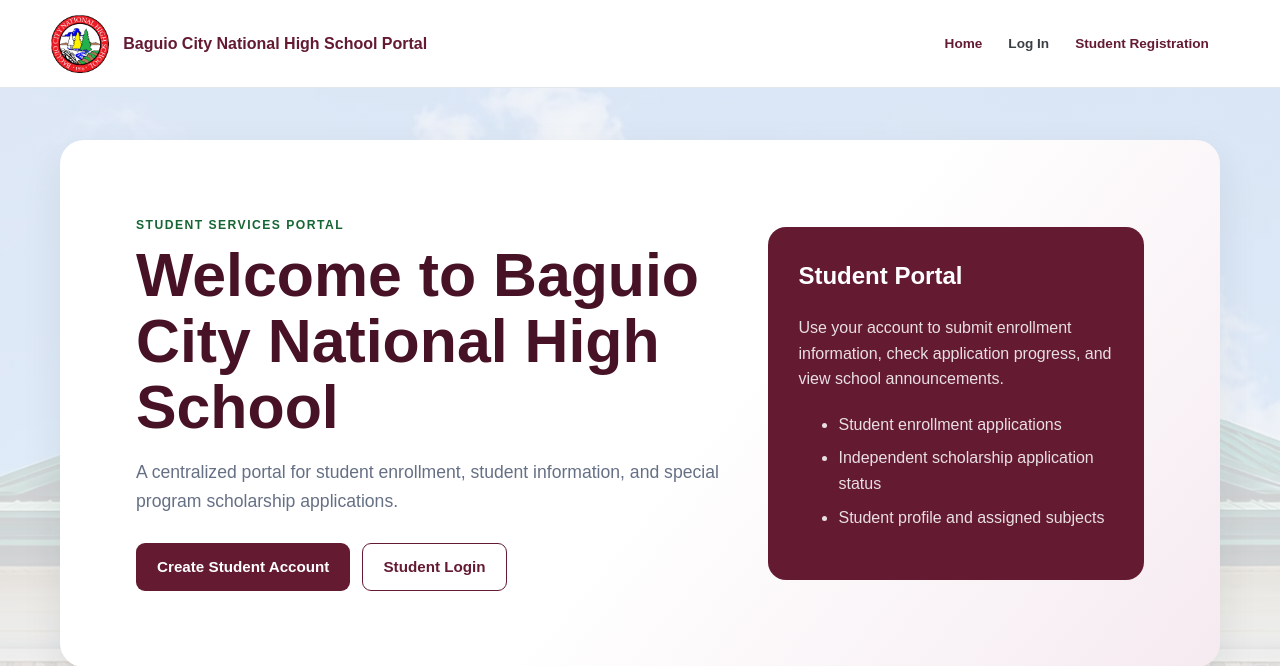
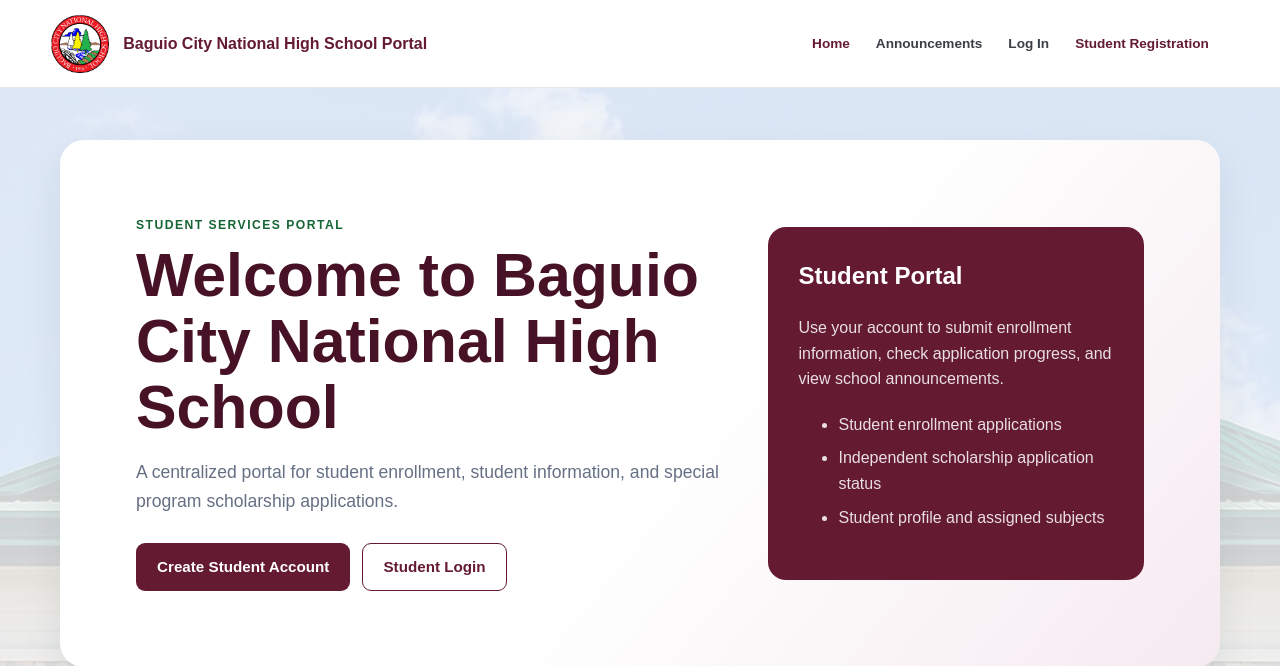
Before and after one commit to UBSITStaMariaMia/public-school-enrollment-scholarship-system, a PHP site: page /index.php in a window 1280 px wide. Shown: the top 666 px of the page. Run offline with PHP 8.4, Linux system fonts and the light colour scheme.

Commit message:
Add announcements to navigation bar

```diff
--- a/includes/header.php
+++ b/includes/header.php
@@ -95,6 +95,14 @@ function header_link_active(string $page, array $pages): string
                 </a>
             <?php endforeach; ?>
 
+            <a
+                href="<?= BASE_URL ?>/announcements.php"
+                class="<?= header_link_active($currentPage, ['announcements.php']) ?>"
+                <?= header_link_active($currentPage, ['announcements.php']) ? 'aria-current="page"' : '' ?>
+            >
+                Announcements
+            </a>
+
         <?php elseif ($isStaff): ?>
 
             <?php foreach ($staffLinks as $link): ?>
@@ -105,6 +113,14 @@ function header_link_active(string $page, array $pages): string
                     <?= e($link[0]) ?>
                 </a>
             <?php endforeach; ?>
+
+            <a
+                href="<?= BASE_URL ?>/announcements.php"
+                class="<?= header_link_active($currentPage, ['announcements.php']) ?>"
+                <?= header_link_active($currentPage, ['announcements.php']) ? 'aria-current="page"' : '' ?>
+            >
+                Announcements
+            </a>
 
             <?php if ($isAdmin): ?>
                 <a href="<?= BASE_URL ?>/staff/users.php">User Management</a>
@@ -119,6 +135,13 @@ function header_link_active(string $page, array $pages): string
         Home
     </a>
 
+            <a
+                href="<?= BASE_URL ?>/announcements.php"
+                class="<?= header_link_active($currentPage, ['announcements.php']) ?>"
+                <?= header_link_active($currentPage, ['announcements.php']) ? 'aria-current="page"' : '' ?>
+            >
+                Announcements
+            </a>
     <a
         href="<?= BASE_URL ?>/login.php"
         class="<?= header_link_active($currentPage, ['login.php']) ?>"
@@ -233,6 +256,13 @@ function header_link_active(string $page, array $pages): string
                 </a>
             <?php endforeach; ?>
 
+            <a
+                href="<?= BASE_URL ?>/announcements.php"
+                class="<?= header_link_active($currentPage, ['announcements.php']) ?>"
+            >
+                Announcements
+            </a>
+
             <div class="sidebar-divider"></div>
 
             <a href="<?= BASE_URL ?>/student/profile.php">
@@ -251,6 +281,13 @@ function header_link_active(string $page, array $pages): string
                 </a>
             <?php endforeach; ?>
 
+            <a
+                href="<?= BASE_URL ?>/announcements.php"
+                class="<?= header_link_active($currentPage, ['announcements.php']) ?>"
+            >
+                Announcements
+            </a>
+
             <?php if ($isAdmin): ?>
                 <a href="<?= BASE_URL ?>/staff/users.php">User Management</a>
             <?php endif; ?>
@@ -258,6 +295,12 @@ function header_link_active(string $page, array $pages): string
         <?php else: ?>
 
             <a href="<?= BASE_URL ?>/index.php">Home</a>
+            <a
+                href="<?= BASE_URL ?>/announcements.php"
+                class="<?= header_link_active($currentPage, ['announcements.php']) ?>"
+            >
+                Announcements
+            </a>
             <a href="<?= BASE_URL ?>/login.php">Log In</a>
 
             <a href="<?= BASE_URL ?>/register.php">
```
